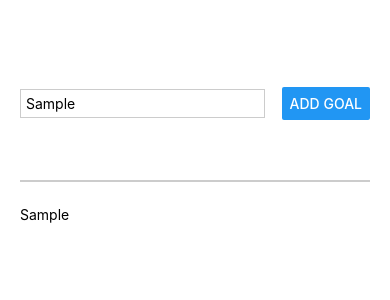
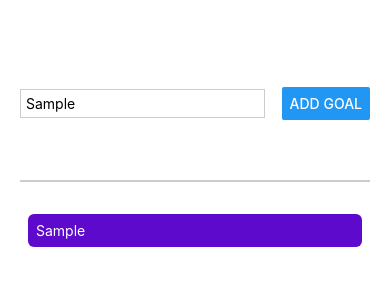
Before and after one commit to KaleabIsDoneWithJava/Goal_List_App-React_Native, a React Native app: screen / in a window 390 px wide. Both pictures are taken after typing "Sample" into the empty fields and a click on the button "ADD GOAL". Shown: the top 300 px of the page. Built offline with nearby package versions, Linux system fonts and the light colour scheme.

Commit message:
Making Content Scrollable with ScrollView

```diff
--- a/App.js
+++ b/App.js
@@ -1,5 +1,5 @@
 import { useState } from "react";
-import { Button, StyleSheet, Text, TextInput, View } from "react-native";
+import { Button, ScrollView, StyleSheet, Text, TextInput, View } from "react-native";
 //import EStyleSheet from "react-native-extended-stylesheet";
 
 export default function App() {
@@ -29,9 +29,15 @@ export default function App() {
         <Button title="Add Goal" onPress={addGoalHandler} />
       </View>
       <View style={styles.goalsContainer}>
+      <ScrollView alwaysBounceVertical={false}>
+
         {courseGoals.map((goal) => (
-          <Text key={goal}>{goal}</Text>
+
+          <View key={goal} style={styles.goalsItem}>
+            <Text style={styles.goalsText} >{goal}</Text>
+          </View>
         ))}
+        </ScrollView>
       </View>
     </View>
   );
@@ -59,6 +65,17 @@ const styles = StyleSheet.create({
     paddingTop: 24,
   },
 
+  goalsItem: {
+    margin: 8,
+    padding: 8,
+    borderRadius: 6,
+    backgroundColor: "#5e0acc",
+  },
+
+  goalsText: {
+    color: "white",
+  },
+
   input: {
     borderWidth: 1,
     borderColor: "#cccccc",
```
